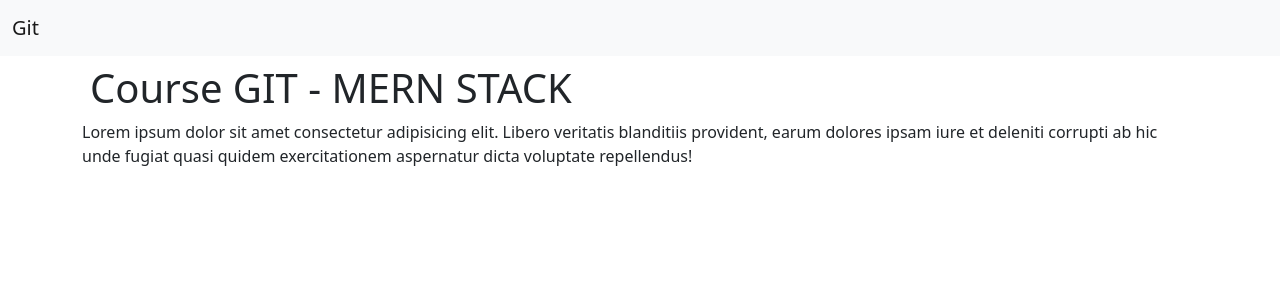
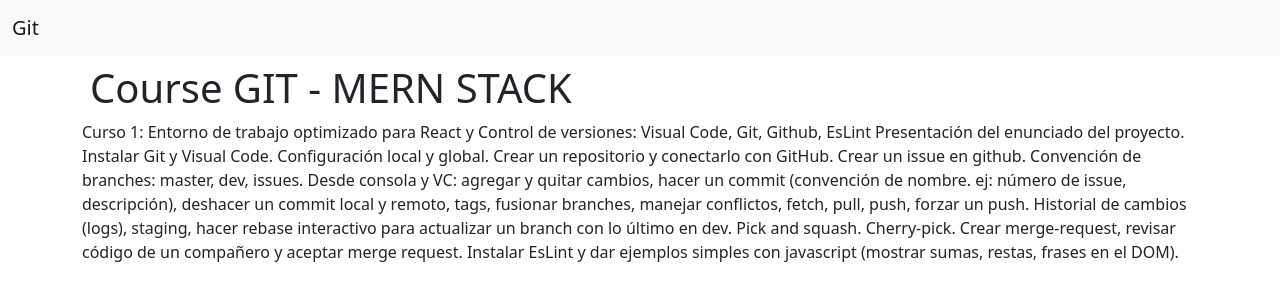
Before and after one commit to LoreMoesch/PrimerProyectoGit, a plain HTML site: page index.html in a window 1280 px wide. Drawn offline with nearby package versions, Linux system fonts and the light colour scheme.

Commit message:
Agrego descripción curso Mern Stack

```diff
--- a/index.html
+++ b/index.html
@@ -27,7 +27,15 @@
         <div class="row">
             <h1 class="m-2">Course GIT - MERN STACK</h1>
 
-            <p>Lorem ipsum dolor sit amet consectetur adipisicing elit. Libero veritatis blanditiis provident, earum dolores ipsam iure et deleniti corrupti ab hic unde fugiat quasi quidem exercitationem aspernatur dicta voluptate repellendus!</p>
+            <p>Curso 1: Entorno de trabajo optimizado para React y Control de versiones: Visual Code, Git, Github, EsLint
+              Presentación del enunciado del proyecto. Instalar Git y Visual Code. Configuración local y global. Crear un
+              repositorio y conectarlo con GitHub. Crear un issue en github. Convención de branches: master, dev, issues.
+              Desde consola y VC: agregar y quitar cambios, hacer un commit (convención de nombre. ej: número de issue, descripción),
+              deshacer un commit local y remoto, tags, fusionar branches, manejar conflictos, fetch, pull, push, forzar un push.
+              Historial de cambios (logs), staging, hacer rebase interactivo para actualizar un branch con lo último en dev.
+              Pick and squash. Cherry-pick. Crear merge-request, revisar código de un compañero y aceptar merge request.
+              Instalar EsLint y dar ejemplos simples con javascript (mostrar sumas, restas, frases en el DOM).
+              </p>
 
         </div>
 
```
